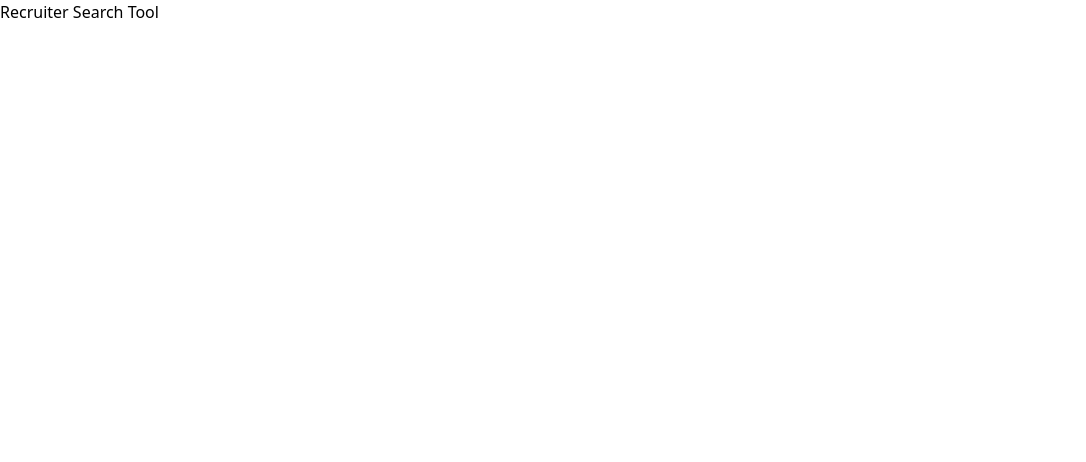
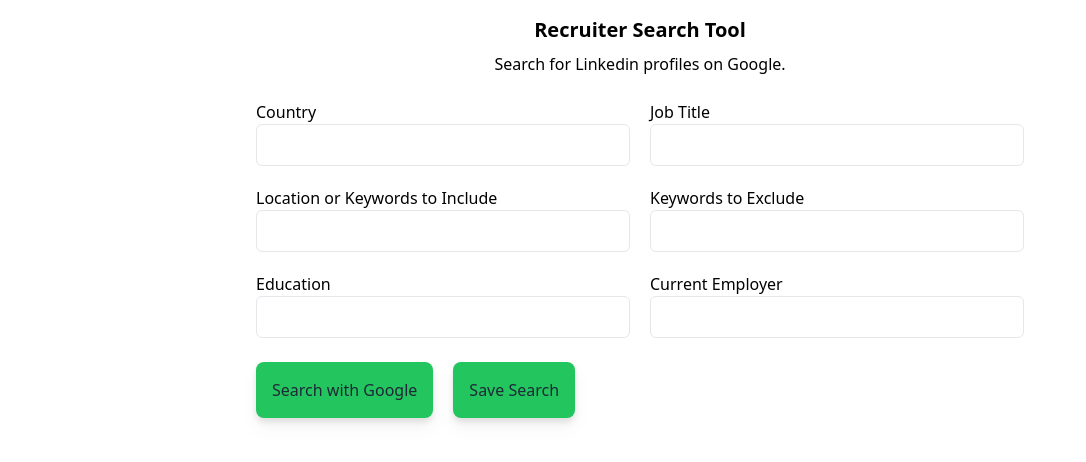
Before and after one commit to sgolovine/www-2021, a Next.js app: page /apps/recruiter-search-tool in a window 1280 px wide. Shown: the top 462 px of the page, without its empty margins (0-1086 px from the left). Built offline with nearby package versions, Linux system fonts and the light colour scheme.

Commit message:
feat(recruiter-search): setup UI and store

```diff
--- a/src/features/RecruiterSearchTool/RecruiterSearchTool.tsx
+++ b/src/features/RecruiterSearchTool/RecruiterSearchTool.tsx
@@ -1,7 +1,72 @@
+import classNames from "classnames"
+
+const formContainerClasses = classNames(
+  "my-6",
+  "grid",
+  "grid-cols-1",
+  "md:grid-cols-2",
+  "gap-3",
+  "md:gap-5"
+)
+const formItemContainer = classNames("flex", "flex-col")
+const formInputClasses = classNames("border", "px-4", "py-2", "rounded-md")
+
+const btnClasses = classNames(
+  "bg-green-500",
+  "p-4",
+  "rounded-lg",
+  "drop-shadow-lg",
+  "font-medium",
+  "text-gray-800",
+  "hover:bg-green-400",
+  "active:drop-shadow-none",
+  "w-full",
+  "md:w-auto"
+)
+
 const RecruiterSearchTool = () => {
+  const renderForm = () => {
+    return (
+      <div className={formContainerClasses}>
+        <div className={formItemContainer}>
+          <label>Country</label>
+          <input className={formInputClasses} />
+        </div>
+        <div className={formItemContainer}>
+          <label>Job Title</label>
+          <input className={formInputClasses} />
+        </div>
+        <div className={formItemContainer}>
+          <label>Location or Keywords to Include</label>
+          <input className={formInputClasses} />
+        </div>
+        <div className={formItemContainer}>
+          <label>Keywords to Exclude</label>
+          <input className={formInputClasses} />
+        </div>
+        <div className={formItemContainer}>
+          <label>Education</label>
+          <input className={formInputClasses} />
+        </div>
+        <div className={formItemContainer}>
+          <label>Current Employer</label>
+          <input className={formInputClasses} />
+        </div>
+      </div>
+    )
+  }
+
   return (
-    <div>
-      <p>Recruiter Search Tool</p>
+    <div className="max-w-3xl mx-auto py-4 px-2 md:px-0">
+      <h1 className="text-center text-xl font-bold">Recruiter Search Tool</h1>
+      <p className="text-center pt-2">
+        Search for Linkedin profiles on Google.
+      </p>
+      {renderForm()}
+      <div className="mt-6 flex flex-col md:flex-row items-center justify-start gap-5">
+        <button className={btnClasses}>Search with Google</button>
+        <button className={btnClasses}>Save Search</button>
+      </div>
     </div>
   )
 }
--- /dev/null
+++ b/src/features/RecruiterSearchTool/store.ts
@@ -0,0 +1,48 @@
+import create from "zustand/react"
+
+type Search = {
+  label: string
+  country: string | null
+  jobTitle: string | null
+  locationKeywordsInclude: string | null
+  keywordsExclude: string | null
+  education: string | null
+  currentEmployer: string | null
+}
+
+const defaultSearch: Search = {
+  label: "Search",
+  country: null,
+  jobTitle: null,
+  locationKeywordsInclude: null,
+  keywordsExclude: null,
+  education: null,
+  currentEmployer: null,
+}
+
+interface Store {
+  currentSearch: Search
+  savedSearches: {
+    [searchId: string]: Search
+  }
+  updateCurrentSearch: (search: Partial<Search>) => void
+  loadSearch: (searchId: string) => void
+  saveCurrentSearch: (searchLabel?: string) => void
+  clearCurrentSearch: () => void
+}
+
+export const useSavedSearchStore = create<Store>(set => {
+  const updateCurrentSearch = (search: Partial<Search>) => {}
+  const loadSearch = (searchId: string) => {}
+  const saveCurrentSearch = (searchLabel?: string) => {}
+  const clearCurrentSearch = () => {}
+
+  return {
+    currentSearch: defaultSearch,
+    savedSearches: {},
+    updateCurrentSearch,
+    loadSearch,
+    saveCurrentSearch,
+    clearCurrentSearch,
+  }
+})
```
